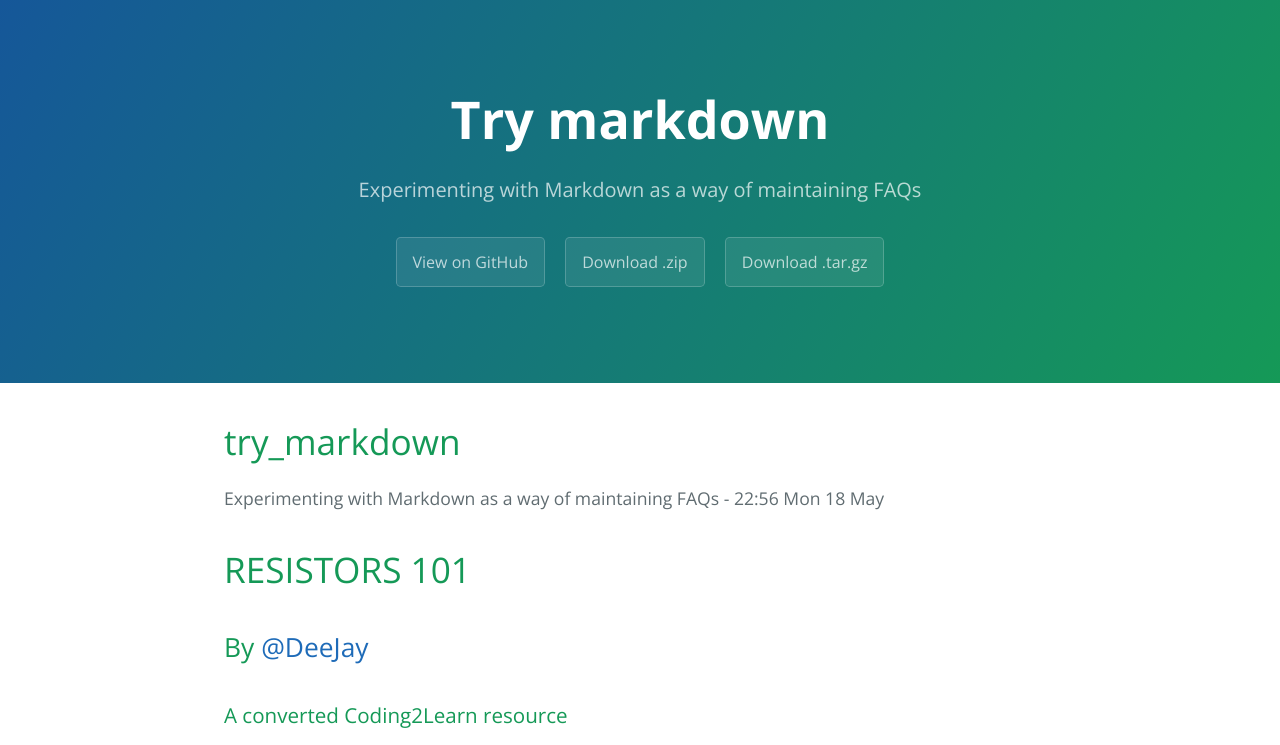
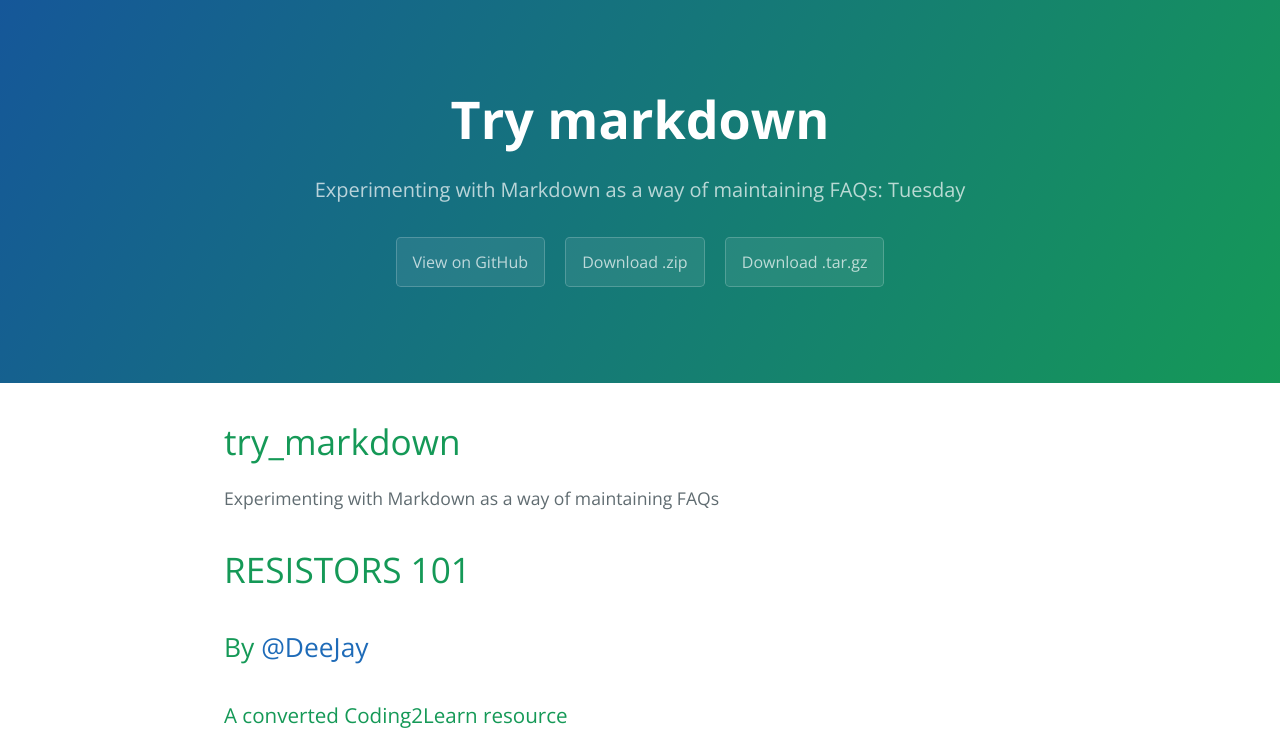
Before and after one commit to DeeJay/try_markdown, a plain HTML site: page index.html in a window 1280 px wide. Shown: the top 745 px of the page. Drawn offline with nearby package versions, Linux system fonts and the light colour scheme; grey boxes are pictures that could not be loaded.

Commit message:
Create gh-pages branch via GitHub

```diff
--- a/index.html
+++ b/index.html
@@ -12,7 +12,7 @@
   <body>
     <section class="page-header">
       <h1 class="project-name">Try markdown</h1>
-      <h2 class="project-tagline">Experimenting with Markdown as a way of maintaining FAQs</h2>
+      <h2 class="project-tagline">Experimenting with Markdown as a way of maintaining FAQs: Tuesday</h2>
       <a href="https://github.com/DeeJay/try_markdown" class="btn">View on GitHub</a>
       <a href="https://github.com/DeeJay/try_markdown/zipball/master" class="btn">Download .zip</a>
       <a href="https://github.com/DeeJay/try_markdown/tarball/master" class="btn">Download .tar.gz</a>
@@ -22,7 +22,7 @@
       <h1>
 <a id="try_markdown" class="anchor" href="#try_markdown" aria-hidden="true"><span class="octicon octicon-link"></span></a>try_markdown</h1>
 
-<p>Experimenting with Markdown as a way of maintaining FAQs - 22:56 Mon 18 May</p>
+<p>Experimenting with Markdown as a way of maintaining FAQs</p>
 
 <h1>
 <a id="resistors-101" class="anchor" href="#resistors-101" aria-hidden="true"><span class="octicon octicon-link"></span></a>RESISTORS 101</h1>
--- a/params.json
+++ b/params.json
@@ -1 +1 @@
-{"name":"Try markdown","tagline":"Experimenting with Markdown as a way of maintaining FAQs","body":"# try_markdown\r\nExperimenting with Markdown as a way of maintaining FAQs - 22:56 Mon 18 May\r\n\r\n# RESISTORS 101 \r\n## By @DeeJay \r\n### A converted Coding2Learn resource\r\n\r\n[Resistors](http://en.wikipedia.org/wiki/Resistor) are so exciting I can barely contain myself.\r\n![Resistors](http://upload.wikimedia.org/wikipedia/commons/e/e6/Resistor.jpg)\r\n\r\n> WOW Resistors are great\r\n\r\n1. They resist.\r\n2. They have coloured bands.\r\n3. They are small\r\n\r\n**Here are some codes**\r\n\r\n|Colour|Multiplier|\r\n|------|----------|\r\n|Black |0         |\r\n|Brown |1         |  \r\n|Red   |2         |\r\n|Orange|3         |\r\n|Yellow|4         |\r\n|Green |5         |\r\n|Blue  |6         |\r\n|Indigo|7         |\r\n","google":"","note":"Don't delete this file! It's used internally to help with page regeneration."}
+{"name":"Try markdown","tagline":"Experimenting with Markdown as a way of maintaining FAQs: Tuesday","body":"# try_markdown\r\nExperimenting with Markdown as a way of maintaining FAQs\r\n\r\n# RESISTORS 101 \r\n## By @DeeJay \r\n### A converted Coding2Learn resource\r\n\r\n[Resistors](http://en.wikipedia.org/wiki/Resistor) are so exciting I can barely contain myself.\r\n![Resistors](http://upload.wikimedia.org/wikipedia/commons/e/e6/Resistor.jpg)\r\n\r\n> WOW Resistors are great\r\n\r\n1. They resist.\r\n2. They have coloured bands.\r\n3. They are small\r\n\r\n**Here are some codes**\r\n\r\n|Colour|Multiplier|\r\n|------|----------|\r\n|Black |0         |\r\n|Brown |1         |  \r\n|Red   |2         |\r\n|Orange|3         |\r\n|Yellow|4         |\r\n|Green |5         |\r\n|Blue  |6         |\r\n|Indigo|7         |\r\n","google":"","note":"Don't delete this file! It's used internally to help with page regeneration."}
```
